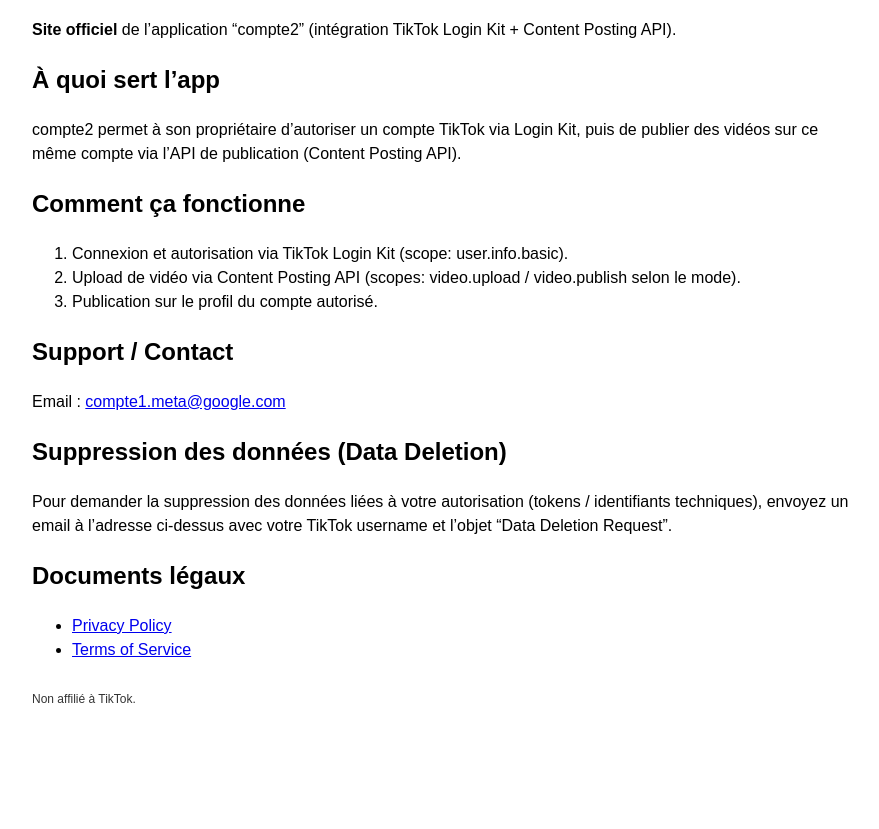
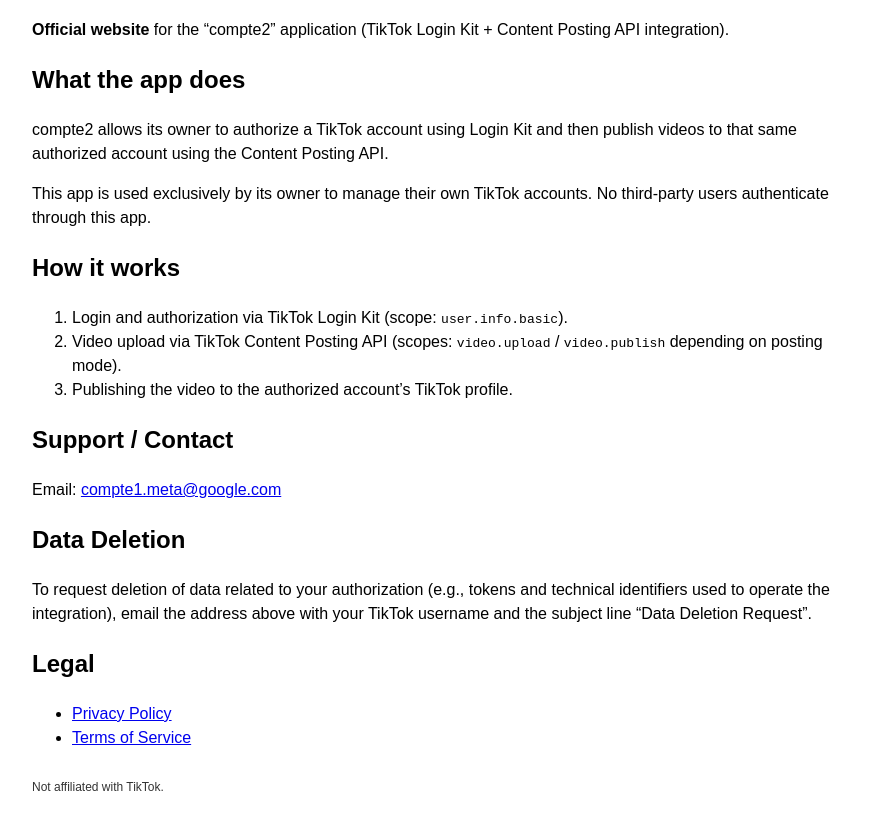
Before and after one commit to redingotte/tiktok-bot-legal, a plain HTML site: page index.html in a window 1280 px wide. Shown: the part 91-920 px from the top of the page, without its empty margins (198-1077 px from the left). Before the commit the page ends 839 px from the top, so only its background shows below. Drawn offline with Linux system fonts and the light colour scheme.

Commit message:
Update index.html

```diff
--- a/index.html
+++ b/index.html
@@ -1,44 +1,47 @@
 <!doctype html>
-<html lang="fr">
+<html lang="en">
 <head>
   <meta charset="utf-8" />
   <meta name="viewport" content="width=device-width, initial-scale=1" />
-  <title>compte2 — Site officiel</title>
+  <title>compte2 — Official Website</title>
 </head>
 <body style="font-family: Arial, sans-serif; max-width: 820px; margin: 40px auto; padding: 0 16px; line-height: 1.5;">
   <h1>compte2</h1>
-  <p><strong>Site officiel</strong> de l’application “compte2” (intégration TikTok Login Kit + Content Posting API).</p>
+  <p><strong>Official website</strong> for the “compte2” application (TikTok Login Kit + Content Posting API integration).</p>
 
-  <h2>À quoi sert l’app</h2>
+  <h2>What the app does</h2>
   <p>
-    compte2 permet à son propriétaire d’autoriser un compte TikTok via Login Kit, puis de publier des vidéos
-    sur ce même compte via l’API de publication (Content Posting API).
+    compte2 allows its owner to authorize a TikTok account using Login Kit and then publish videos to that same
+    authorized account using the Content Posting API.
+  </p>
+  <p>
+    This app is used exclusively by its owner to manage their own TikTok accounts. No third-party users authenticate through this app.
   </p>
 
-  <h2>Comment ça fonctionne</h2>
+  <h2>How it works</h2>
   <ol>
-    <li>Connexion et autorisation via TikTok Login Kit (scope: user.info.basic).</li>
-    <li>Upload de vidéo via Content Posting API (scopes: video.upload / video.publish selon le mode).</li>
-    <li>Publication sur le profil du compte autorisé.</li>
+    <li>Login and authorization via TikTok Login Kit (scope: <code>user.info.basic</code>).</li>
+    <li>Video upload via TikTok Content Posting API (scopes: <code>video.upload</code> / <code>video.publish</code> depending on posting mode).</li>
+    <li>Publishing the video to the authorized account’s TikTok profile.</li>
   </ol>
 
   <h2>Support / Contact</h2>
-  <p>Email : <a href="mailto:compte1.meta@google.com">compte1.meta@google.com</a></p>
+  <p>Email: <a href="mailto:compte1.meta@google.com">compte1.meta@google.com</a></p>
 
-  <h2>Suppression des données (Data Deletion)</h2>
+  <h2>Data Deletion</h2>
   <p>
-    Pour demander la suppression des données liées à votre autorisation (tokens / identifiants techniques),
-    envoyez un email à l’adresse ci-dessus avec votre TikTok username et l’objet “Data Deletion Request”.
+    To request deletion of data related to your authorization (e.g., tokens and technical identifiers used to operate the integration),
+    email the address above with your TikTok username and the subject line “Data Deletion Request”.
   </p>
 
-  <h2>Documents légaux</h2>
+  <h2>Legal</h2>
   <ul>
     <li><a href="./privacy-policy.html">Privacy Policy</a></li>
     <li><a href="./terms-of-service.html">Terms of Service</a></li>
   </ul>
 
   <p style="margin-top: 28px; font-size: 12px; opacity: 0.8;">
-    Non affilié à TikTok.
+    Not affiliated with TikTok.
   </p>
 </body>
 </html>
```
